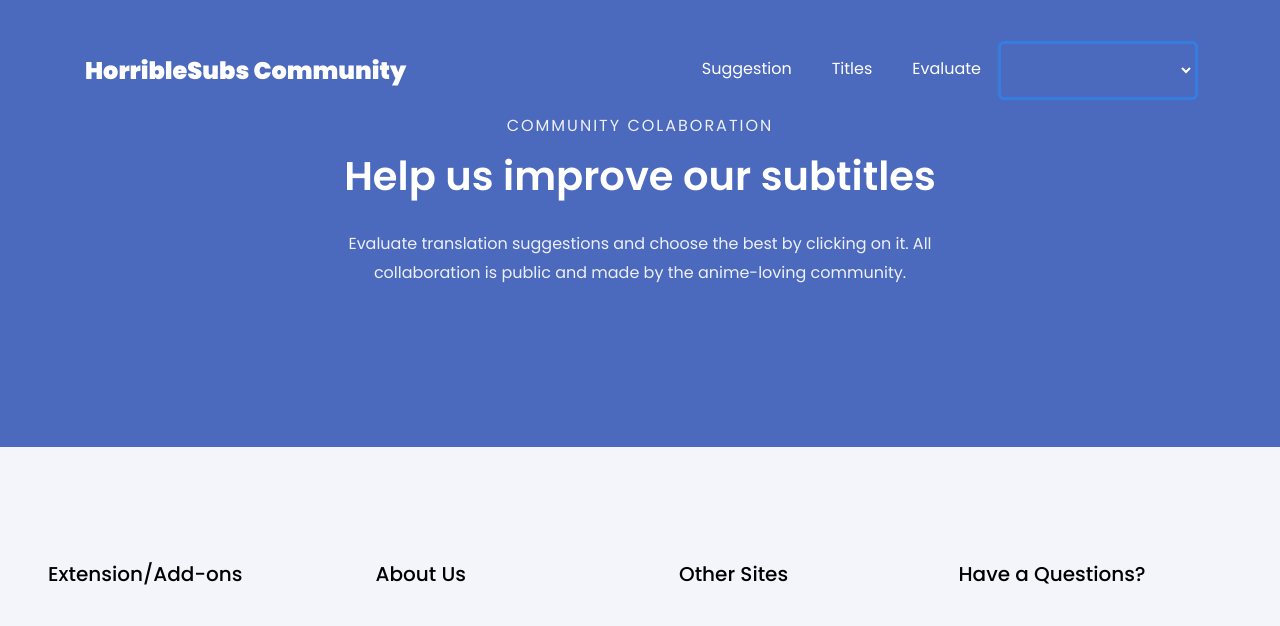
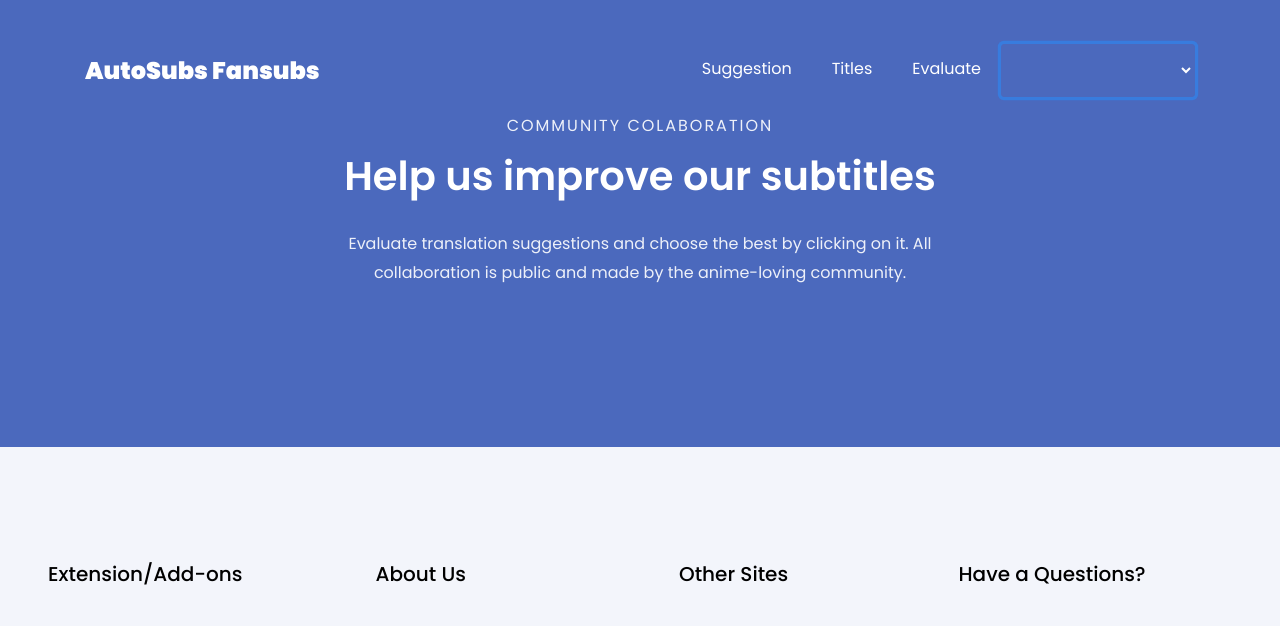
Before and after one commit to achimid/autosubs-front, a browser extension: page public/evaluate.html in a window 1280 px wide. Shown: the top 626 px of the page. Drawn offline with Linux system fonts and the light colour scheme; no server answers; files whose address does not match are found by name.

Commit message:
organizando TODOs e Alterando nome. Alem de re import dos pacotes

```diff
--- a/api/index.js
+++ b/api/index.js
@@ -13,6 +13,6 @@
 app.disable('x-powered-by')
 
 app.use(express.static('public', { maxAge, extensions:['html'] }))
-app.use('/api/v1/healthcheck', require('./healthcheck/healthcheck'))
+app.use('/healthcheck', require('./healthcheck/healthcheck'))
 
 app.listen(process.env.PORT)
--- a/public/evaluate.html
+++ b/public/evaluate.html
@@ -1,7 +1,7 @@
 <!DOCTYPE html>
 <html lang="en">
   <head>
-    <title>HorribleSubs Community - Automatic subtitle translation and community revision</title>
+    <title>AutoSubs Fansubs - Automatic subtitle translation and community revision</title>
     <meta charset="utf-8">
     <meta name="viewport" content="width=device-width, initial-scale=1, shrink-to-fit=no">
 
@@ -24,7 +24,7 @@
 
     <nav class="navbar navbar-expand-lg navbar-dark ftco_navbar bg-dark ftco-navbar-light site-navbar-target" id="ftco-navbar">
 	    <div class="container">
-	      <a class="navbar-brand" href="index">HorribleSubs Community</a>
+	      <a class="navbar-brand" href="index">AutoSubs Fansubs</a>
 	      <button class="navbar-toggler js-fh5co-nav-toggle fh5co-nav-toggle" type="button" data-toggle="collapse" data-target="#ftco-nav" aria-controls="ftco-nav" aria-expanded="false" aria-label="Toggle navigation">
 	        <span class="oi oi-menu"></span> Menu
 	      </button>
@@ -45,7 +45,6 @@
               <option value="ko">Korean</option>
               <option value="zh-cn">Chinese Simplified</option>
             </select>
-
           </ul>
 	      </div>
 	    </div>
```
Also changed, not shown: package.json (+6 -13 lines), public/index.html (+2 -2 lines), public/titles.html (+2 -2 lines), 2 other files.
